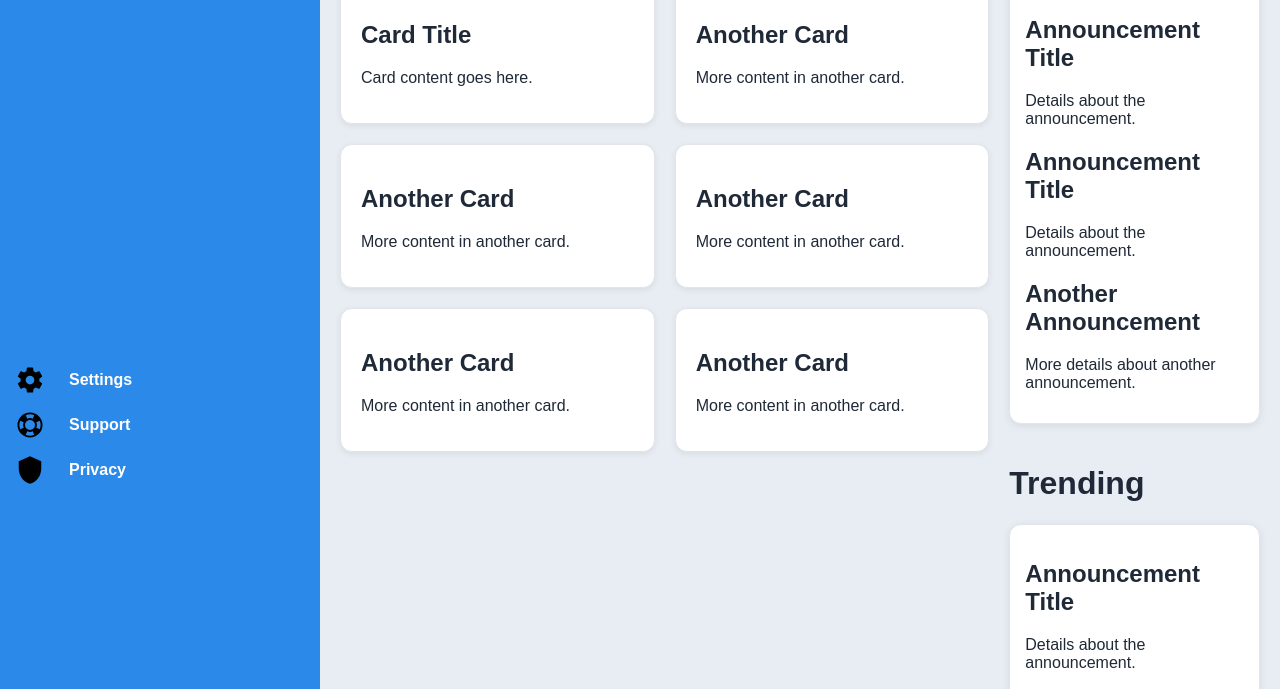
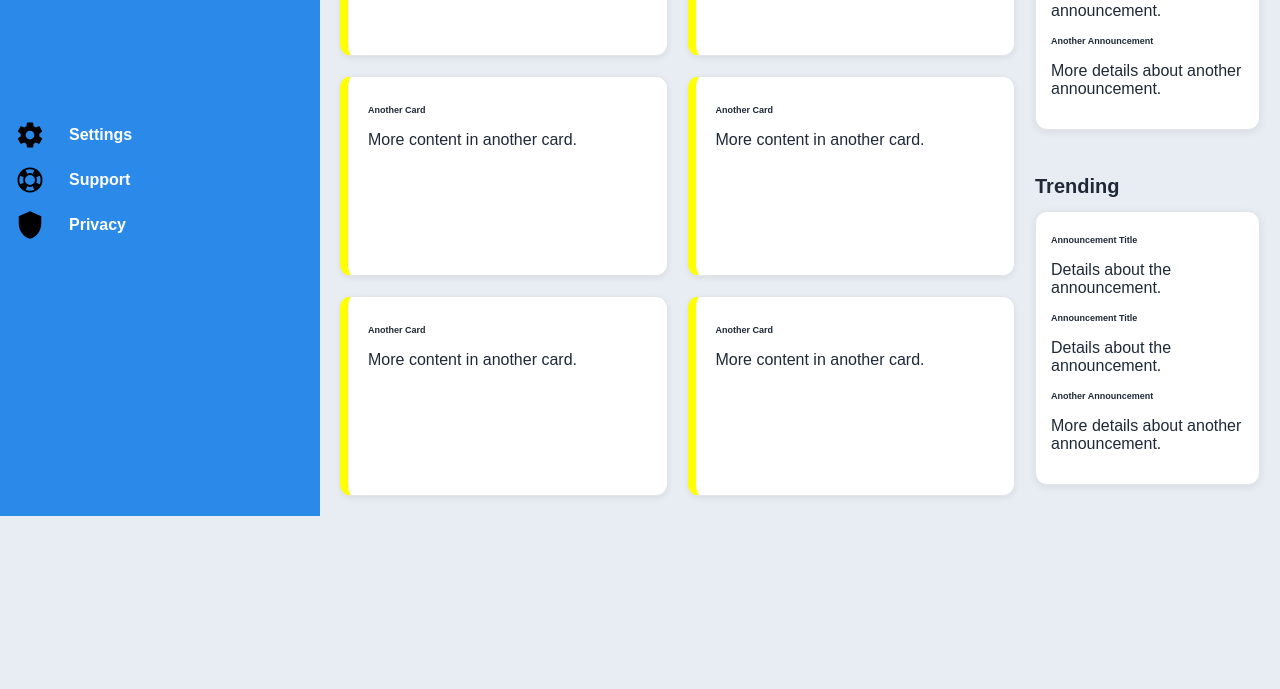
Before and after one commit to Xiuchenxu/odin-dashboard, a plain HTML site: page index.html in a window 1280 px wide. Shown: the part 401-1090 px from the top of the page. After the commit the page ends 917 px from the top, so only its background shows below. Drawn offline with Linux system fonts and the light colour scheme.

Commit message:
Improved font sizing and added yellow stripe.

```diff
--- a/styles.css
+++ b/styles.css
@@ -4,6 +4,16 @@
 
 * {
     box-sizing: border-box;
+}
+
+h1 {
+    font-size: 20px;
+
+}
+
+h2 {
+
+    font-size: 9px;
 }
 
 body {
@@ -266,6 +276,7 @@
     min-height: 0;
 }
 
+
 .projects .stack {
     display: grid;
     grid-template-columns: repeat(
@@ -332,10 +343,11 @@
     border: 1px solid #e1e5e9;
 
     box-shadow: 0 2px 6px rgba(0, 0, 0, 0.07);
-
+    min-height: 200px;
     transition:
         transform 0.2s ease,
         box-shadow 0.2s ease;
+    border-left: 8px solid yellow;
 }
 
 .card:hover {
```
